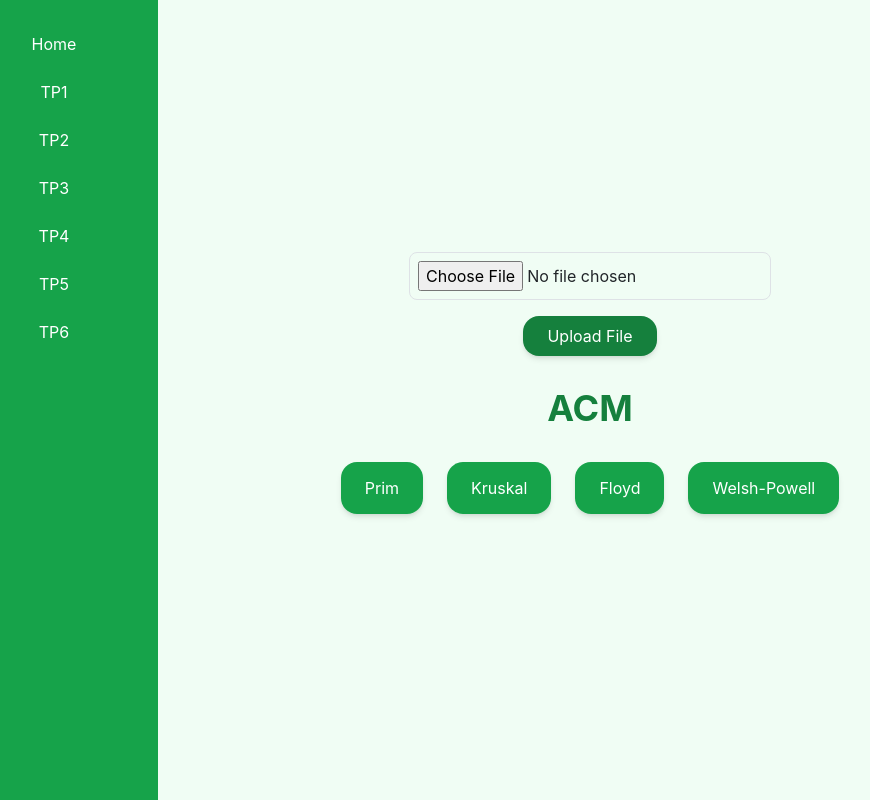
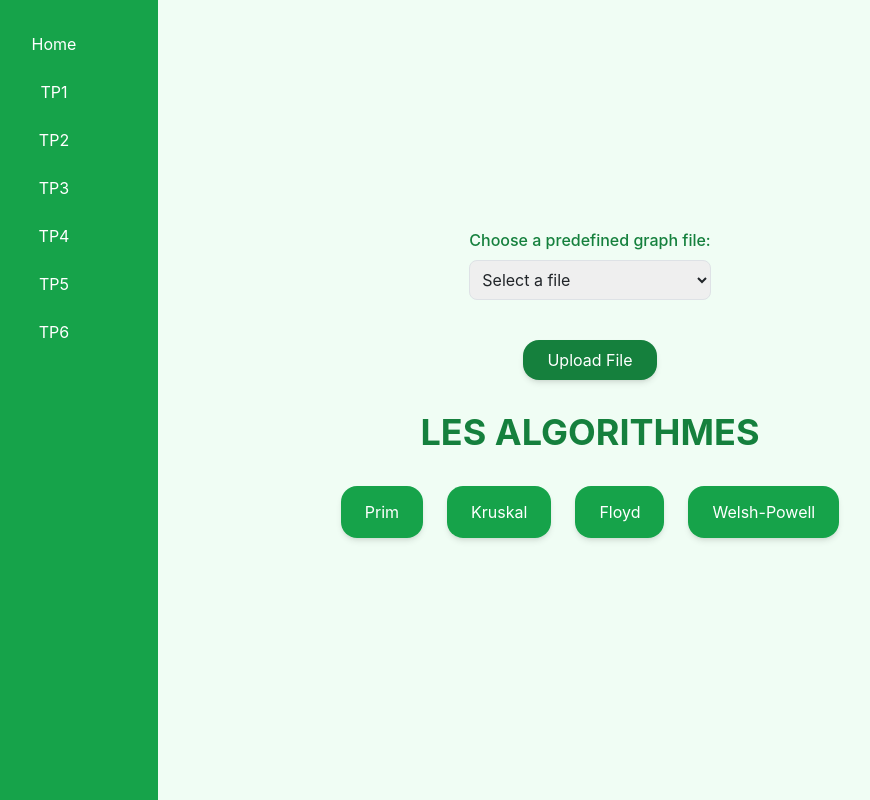
Before and after one commit to Imen-ys/TP_ALGO, a React (Create React App) app in the folder frontend/: page /tp4 in a window 1280 px wide. Shown: the whole page, without its empty margins (50-920 px from the left). Built offline with nearby package versions, Linux system fonts and the light colour scheme.

Commit message:
Change the APP

```diff
--- a/frontend/src/Compentes/TP2/HomePageOfTp2/HomePageOfTp2.jsx
+++ b/frontend/src/Compentes/TP2/HomePageOfTp2/HomePageOfTp2.jsx
@@ -101,16 +101,6 @@ const HomePageOfTP2 = ({ onUploadComplete }) => {
             </select>
           </div>
 
-          <div className="mb-4 w-full max-w-md">
-            <label className="block mb-2 text-green-700 font-medium">Or upload your own tree file:</label>
-            <input
-              type="file"
-              accept=".txt"
-              onChange={handleUserFileChange}
-              className="mb-3 border border-green-400 rounded-lg p-2 focus:outline-none focus:ring-2 focus:ring-green-500 w-full"
-            />
-          </div>
-
           <button
             onClick={() => handleUpload("abr")}
             className="px-6 py-2 bg-green-700 text-white rounded-2xl shadow-md hover:bg-green-800 transition-all duration-200"
--- a/frontend/src/Compentes/TP4/HomePageOfTp4/HomePageOfTp4.jsx
+++ b/frontend/src/Compentes/TP4/HomePageOfTp4/HomePageOfTp4.jsx
@@ -1,25 +1,61 @@
 import { useState } from "react";
-import {NavBar} from '../../index';
+import { NavBar } from '../../index';
 
 const HomePageOfTP4 = ({ onUploadComplete }) => {
-  const [selectedFile, setSelectedFile] = useState(null);
+  const BACKEND_URL = "https://tp-algo-j0wl.onrender.com"
+  const [selectedFile, setSelectedFile] = useState("");
+  const [userFile, setUserFile] = useState(null);
+  const [useCustomFile, setUseCustomFile] = useState(false);
+
+  // Predefined list of graph files with their content
+  const graphFiles = [
+    {
+      name: "Prim.txt",
+      content: "[[A,B][5]],[[A,C][9]],[[B,D][3]],[[C,E][12]],[[D,E][7]],[[E,F][4]],[[F,G][15]],[[G,H][8]],[[H,A][11]],[[B,G][2]]"
+    },
+    {
+      name: "Kruskal.txt",
+      content: "[[A,B][5]],[[A,C][9]],[[B,D][3]],[[C,E][12]],[[D,E][7]],[[E,F][4]],[[F,G][15]],[[G,H][8]],[[H,A][11]],[[B,G][2]]"
+    },
+    {
+      name: "Floyd.txt",
+      content: "[[a,b][2]],[[b,d][-2]],[[d,b][5]],[[d,c][5]],[[c,b][-1]],[[c,a][-4]],[[a,c][6]]"
+    },
+    {
+      name: "Welsh_Powell.txt",
+      content: "[[A,B][2]],[[A,E][2]],[[A,F][2]],[[A,G][2]],[[B,H][2]],[[B,C][2]],[[B,D][2]],[[C,D][2]],[[D,H][2]],[[H,G][2]],[[G,E][2]],[D,E][2]],[[F,E][2]],"
+    },
+  ];
 
   const handleFileChange = (e) => {
-    setSelectedFile(e.target.files[0]);
+    setSelectedFile(e.target.value);
+    setUseCustomFile(false);
+  };
+
+  const handleUserFileChange = (e) => {
+    setUserFile(e.target.files[0]);
+    setUseCustomFile(true);
   };
 
   const handleUpload = async (type) => {
-      const BACKEND_URL = "https://tp-algo-j0wl.onrender.com"
-
-    if (!selectedFile) return alert("Please select a file first!");
+    if (!selectedFile && !userFile) return alert("Please select a file first!");
 
     const formData = new FormData();
-    formData.append("file", selectedFile);
+
+    if (useCustomFile && userFile) {
+      formData.append("file", userFile);
+    } else if (selectedFile) {
+      const fileData = graphFiles.find(f => f.name === selectedFile);
+      if (fileData) {
+        const blob = new Blob([fileData.content], { type: 'text/plain' });
+        formData.append("file", blob, selectedFile);
+      }
+    }
 
     const url =
       type === "prim"
         ? `${BACKEND_URL}/prim/upload`
-        : type === "Kruskal"
+        : type === "kruskal"
         ? `${BACKEND_URL}/Kruskal/upload`
         : type === "floyd"
         ? `${BACKEND_URL}/floyd/upload`
@@ -35,12 +71,10 @@ const HomePageOfTP4 = ({ onUploadComplete }) => {
         body: formData,
       });
 
-      // Check if response is ok
       if (!response.ok) {
         throw new Error(`Server responded with status: ${response.status}`);
       }
 
-      // Check content type to ensure we're getting JSON
       const contentType = response.headers.get("content-type");
       if (!contentType || !contentType.includes("application/json")) {
         throw new Error("Server did not return JSON. Check if the server is running correctly.");
@@ -61,11 +95,19 @@ const HomePageOfTP4 = ({ onUploadComplete }) => {
       <NavBar/>
       <div className="min-h-screen bg-green-50 flex flex-col items-center justify-center p-8">
         <div className="mb-8 flex flex-col items-center">
-        <input
-            type="file"
+          <div className="mb-4 w-full max-w-md">
+            <label className="block mb-2 text-green-700 font-medium">Choose a predefined graph file:</label>
+            <select
+              value={selectedFile}
               onChange={handleFileChange}
-            className="mb-3 border border-green-400 rounded-lg p-2 focus:outline-none focus:ring-2 focus:ring-green-500"
-        />
+              className="mb-3 border border-green-400 rounded-lg p-2 focus:outline-none focus:ring-2 focus:ring-green-500 w-full"
+            >
+              <option value="" disabled>Select a file</option>
+              {graphFiles.map((file, index) => (
+                <option key={index} value={file.name}>{file.name}</option>
+              ))}
+            </select>
+          </div>
           <button
             onClick={() => handleUpload("prim")}
             className="px-6 py-2 bg-green-700 text-white rounded-2xl shadow-md hover:bg-green-800 transition-all duration-200"
@@ -75,7 +117,7 @@ const HomePageOfTP4 = ({ onUploadComplete }) => {
         </div>
 
         <h1 className="text-4xl font-bold text-green-700 mb-12 text-center">
-        ACM
+          LES ALGORITHMES
         </h1>
         <div className="flex flex-wrap gap-4 mb-12 justify-center">
           <button onClick={() => handleUpload("prim")}>
```
Lines whose indentation alone changed are shown as unchanged.
